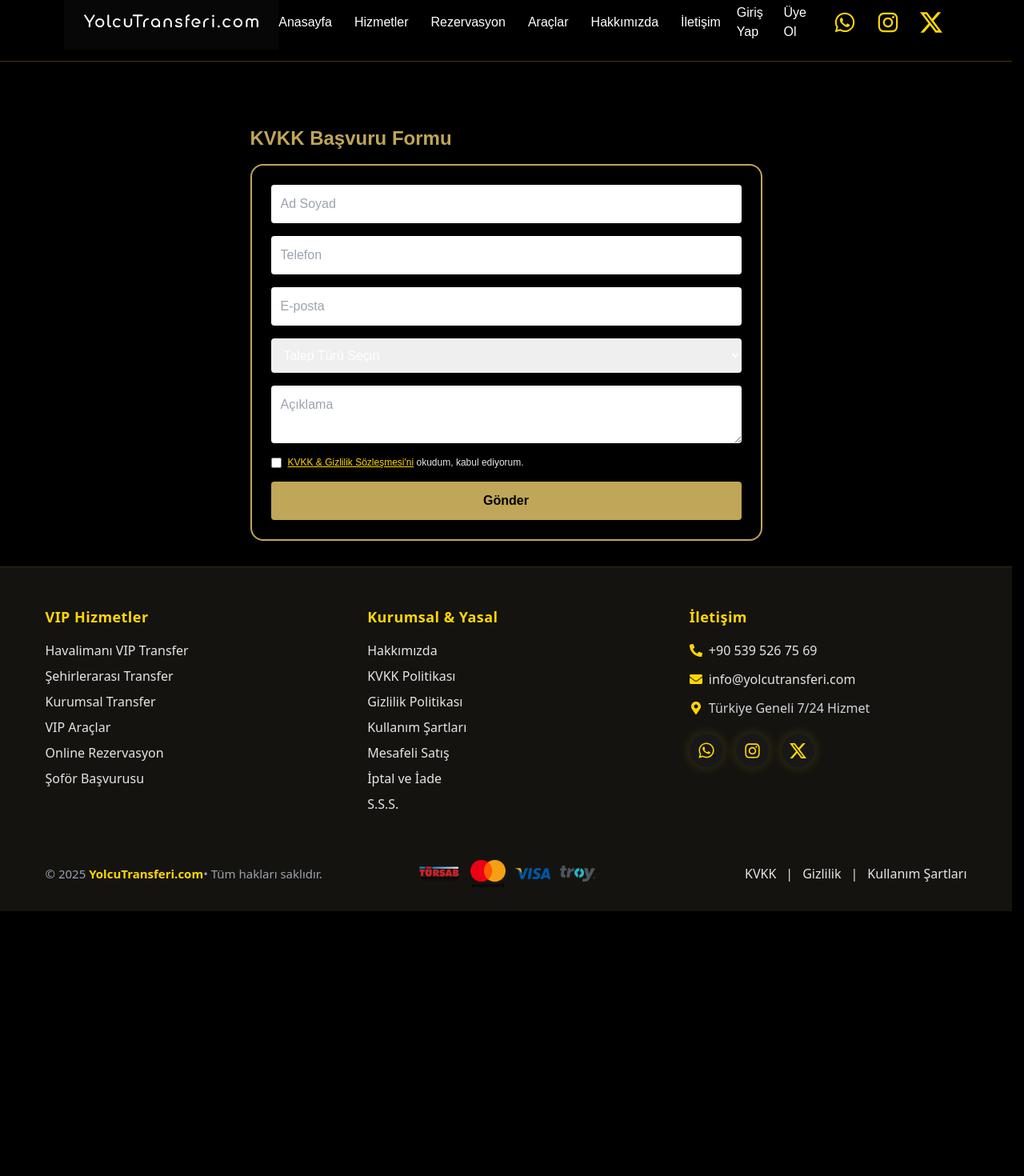
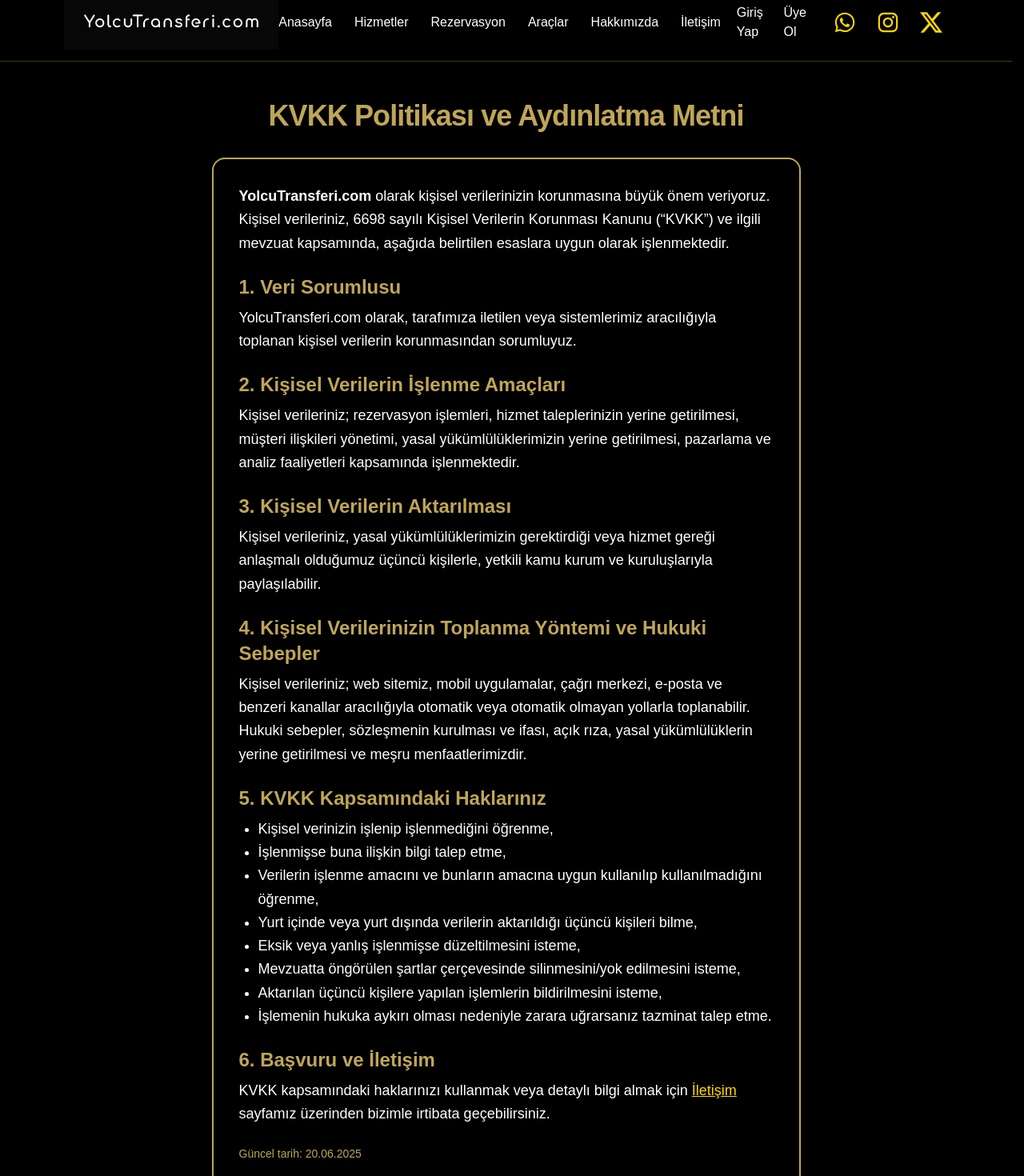
Before and after one commit to haliltayfur/yolcutransferi, a Next.js app: page /kvkk in a window 1280 px wide. Shown: the part 20-1490 px from the top of the page at 80% size. Before the commit the page ends 1159 px from the top, so only its background shows below. Built offline with nearby package versions, Linux system fonts and the light colour scheme.

Commit message:
Update page.js

```diff
--- a/app/kvkk/page.js
+++ b/app/kvkk/page.js
@@ -1,97 +1,62 @@
 "use client";
-import { useState } from "react";
+import Link from "next/link";
 
-export default function KvkkFormu() {
-  const [form, setForm] = useState({
-    adsoyad: "",
-    telefon: "",
-    eposta: "",
-    talep: "",
-    aciklama: "",
-    kvkkOnay: false,
-  });
-  const [errors, setErrors] = useState({});
-  const [msg, setMsg] = useState("");
+export default function Kvkk() {
+  return (
+    <main className="max-w-3xl mx-auto px-4 py-12">
+      {/* Başlık */}
+      <h1 className="text-3xl md:text-4xl font-bold text-center text-[#bfa658] mb-8 tracking-tight">
+        KVKK Politikası ve Aydınlatma Metni
+      </h1>
 
-  const handleChange = (e) => {
-    const { name, value, type, checked } = e.target;
-    setForm((f) => ({ ...f, [name]: type === "checkbox" ? checked : value }));
-    setErrors((e) => ({ ...e, [name]: undefined }));
-  };
+      {/* Metin Kutusu */}
+      <div className="border-2 border-[#bfa658] rounded-2xl bg-black/80 px-4 md:px-8 py-8 text-white text-lg leading-relaxed shadow">
+        <p>
+          <b>YolcuTransferi.com</b> olarak kişisel verilerinizin korunmasına büyük önem veriyoruz.
+          Kişisel verileriniz, 6698 sayılı Kişisel Verilerin Korunması Kanunu (“KVKK”) ve ilgili mevzuat kapsamında, aşağıda belirtilen esaslara uygun olarak işlenmektedir.
+        </p>
 
-  const handleSubmit = async (e) => {
-    e.preventDefault();
-    let newErrors = {};
-    if (!form.adsoyad) newErrors.adsoyad = "Ad Soyad zorunlu";
-    if (!form.telefon) newErrors.telefon = "Telefon zorunlu";
-    if (!form.eposta) newErrors.eposta = "E-posta zorunlu";
-    if (!form.talep) newErrors.talep = "Talep Türü zorunlu";
-    if (!form.aciklama) newErrors.aciklama = "Açıklama zorunlu";
-    if (!form.kvkkOnay) newErrors.kvkkOnay = "KVKK onayı gerekli";
-    setErrors(newErrors);
-    if (Object.keys(newErrors).length > 0) return;
+        <h2 className="text-2xl font-semibold text-[#bfa658] mt-6 mb-2">1. Veri Sorumlusu</h2>
+        <p>
+          YolcuTransferi.com olarak, tarafımıza iletilen veya sistemlerimiz aracılığıyla toplanan kişisel verilerin korunmasından sorumluyuz.
+        </p>
 
-    try {
-      await fetch("/api/kvkk/forms", {
-        method: "POST",
-        headers: { "Content-Type": "application/json" },
-        body: JSON.stringify(form),
-      });
-      setMsg("Başvurunuz alınmıştır. Teşekkür ederiz.");
-      setForm({
-        adsoyad: "",
-        telefon: "",
-        eposta: "",
-        talep: "",
-        aciklama: "",
-        kvkkOnay: false,
-      });
-    } catch {
-      setMsg("Başvuru kaydedilemedi. Lütfen tekrar deneyiniz.");
-    }
-  };
+        <h2 className="text-2xl font-semibold text-[#bfa658] mt-6 mb-2">2. Kişisel Verilerin İşlenme Amaçları</h2>
+        <p>
+          Kişisel verileriniz; rezervasyon işlemleri, hizmet taleplerinizin yerine getirilmesi, müşteri ilişkileri yönetimi, yasal yükümlülüklerimizin yerine getirilmesi, pazarlama ve analiz faaliyetleri kapsamında işlenmektedir.
+        </p>
 
-  return (
-<main className="max-w-2xl mx-auto px-4 py-8 mt-12">
-      <h1 className="text-2xl font-bold text-[#bfa658] mb-4">KVKK Başvuru Formu</h1>
-      <form onSubmit={handleSubmit} className="flex flex-col gap-4 bg-black/80 rounded-2xl p-6 border-2 border-[#bfa658]">
-        <input name="adsoyad" value={form.adsoyad} onChange={handleChange} placeholder="Ad Soyad" className="p-3 rounded" />
-        {errors.adsoyad && <span className="text-red-400 text-xs">{errors.adsoyad}</span>}
+        <h2 className="text-2xl font-semibold text-[#bfa658] mt-6 mb-2">3. Kişisel Verilerin Aktarılması</h2>
+        <p>
+          Kişisel verileriniz, yasal yükümlülüklerimizin gerektirdiği veya hizmet gereği anlaşmalı olduğumuz üçüncü kişilerle, yetkili kamu kurum ve kuruluşlarıyla paylaşılabilir.
+        </p>
 
-        <input name="telefon" value={form.telefon} onChange={handleChange} placeholder="Telefon" className="p-3 rounded" />
-        {errors.telefon && <span className="text-red-400 text-xs">{errors.telefon}</span>}
+        <h2 className="text-2xl font-semibold text-[#bfa658] mt-6 mb-2">4. Kişisel Verilerinizin Toplanma Yöntemi ve Hukuki Sebepler</h2>
+        <p>
+          Kişisel verileriniz; web sitemiz, mobil uygulamalar, çağrı merkezi, e-posta ve benzeri kanallar aracılığıyla otomatik veya otomatik olmayan yollarla toplanabilir.
+          Hukuki sebepler, sözleşmenin kurulması ve ifası, açık rıza, yasal yükümlülüklerin yerine getirilmesi ve meşru menfaatlerimizdir.
+        </p>
 
-        <input name="eposta" value={form.eposta} onChange={handleChange} placeholder="E-posta" className="p-3 rounded" />
-        {errors.eposta && <span className="text-red-400 text-xs">{errors.eposta}</span>}
+        <h2 className="text-2xl font-semibold text-[#bfa658] mt-6 mb-2">5. KVKK Kapsamındaki Haklarınız</h2>
+        <ul className="list-disc pl-6 mb-4">
+          <li>Kişisel verinizin işlenip işlenmediğini öğrenme,</li>
+          <li>İşlenmişse buna ilişkin bilgi talep etme,</li>
+          <li>Verilerin işlenme amacını ve bunların amacına uygun kullanılıp kullanılmadığını öğrenme,</li>
+          <li>Yurt içinde veya yurt dışında verilerin aktarıldığı üçüncü kişileri bilme,</li>
+          <li>Eksik veya yanlış işlenmişse düzeltilmesini isteme,</li>
+          <li>Mevzuatta öngörülen şartlar çerçevesinde silinmesini/yok edilmesini isteme,</li>
+          <li>Aktarılan üçüncü kişilere yapılan işlemlerin bildirilmesini isteme,</li>
+          <li>İşlemenin hukuka aykırı olması nedeniyle zarara uğrarsanız tazminat talep etme.</li>
+        </ul>
 
-        <select name="talep" value={form.talep} onChange={handleChange} className="p-3 rounded">
-          <option value="">Talep Türü Seçin</option>
-          <option value="veri_duzeltme">Veri Düzeltme</option>
-          <option value="veri_silme">Veri Silme</option>
-          <option value="veri_ogr_enme">Veri Öğrenme</option>
-          <option value="tazminat">Tazminat</option>
-        </select>
-        {errors.talep && <span className="text-red-400 text-xs">{errors.talep}</span>}
-
-        <textarea name="aciklama" value={form.aciklama} onChange={handleChange} placeholder="Açıklama" className="p-3 rounded" />
-        {errors.aciklama && <span className="text-red-400 text-xs">{errors.aciklama}</span>}
-
-        <div className="flex items-center gap-2">
-          <input type="checkbox" name="kvkkOnay" checked={form.kvkkOnay} onChange={handleChange} />
-          <span className="text-xs text-gray-200">
-            <a href="/gizlilik" target="_blank" rel="noopener noreferrer" className="underline text-[#FFD700]">
-              KVKK & Gizlilik Sözleşmesi'ni
-            </a>{" "}
-            okudum, kabul ediyorum.
-          </span>
-        </div>
-        {errors.kvkkOnay && <span className="text-red-400 text-xs">{errors.kvkkOnay}</span>}
-
-        <button className="py-3 rounded bg-[#bfa658] font-bold text-black" type="submit">
-          Gönder
-        </button>
-        {msg && <div className="mt-2 text-green-500 text-center">{msg}</div>}
-      </form>
+        <h2 className="text-2xl font-semibold text-[#bfa658] mt-6 mb-2">6. Başvuru ve İletişim</h2>
+        <p>
+          KVKK kapsamındaki haklarınızı kullanmak veya detaylı bilgi almak için <Link href="/iletisim" className="underline text-[#FFD700]">İletişim</Link> sayfamız üzerinden bizimle irtibata geçebilirsiniz.
+        </p>
+        <p className="mt-6 text-sm text-[#bfa658]">
+          Güncel tarih: {new Date().toLocaleDateString("tr-TR")}
+        </p>
+      </div>
     </main>
   );
 }
```
